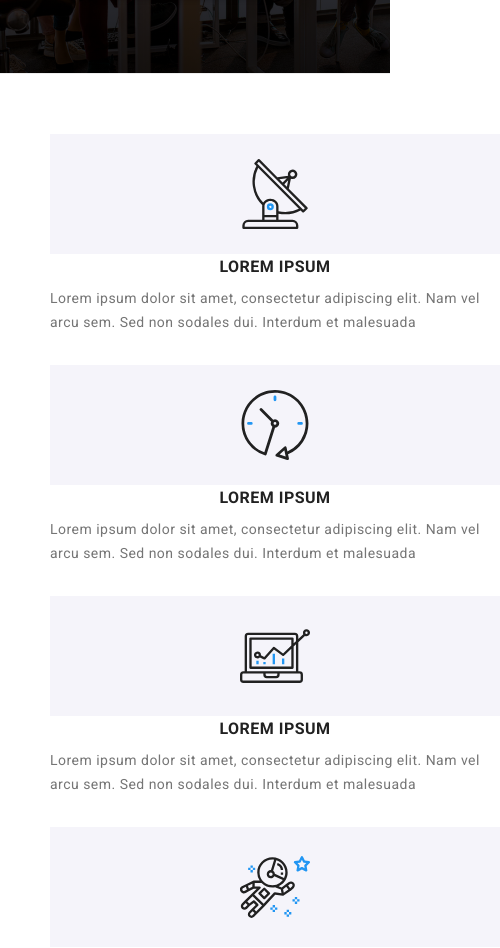
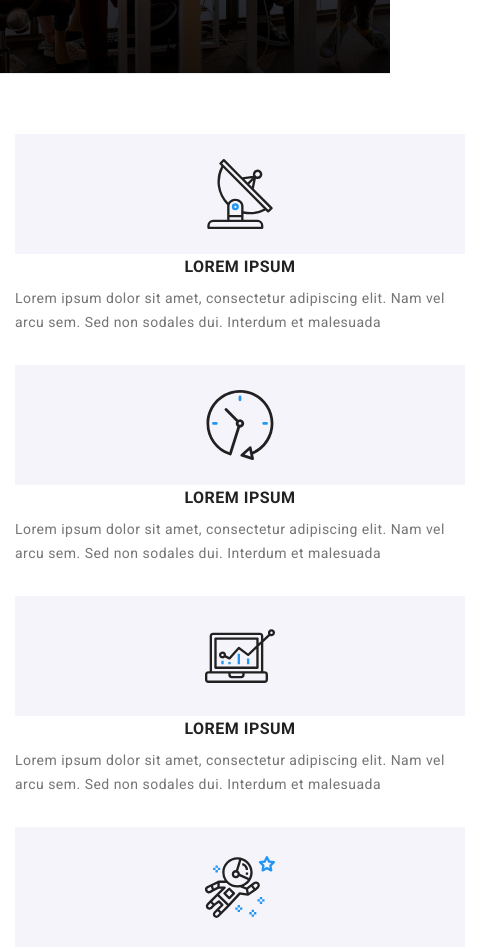
Before and after one commit to WeronikaNiemczyk/goit-markup-hw-08, a website: page index.html in a window 390 px wide. Shown: the part 387-1335 px from the top of the page, 500 px wide, since content can reach past the window. Drawn offline with Linux system fonts and the light colour scheme.

Commit message:
added width

```diff
--- a/sass/components/_list.scss
+++ b/sass/components/_list.scss
@@ -1,6 +1,10 @@
 .list {
   background-color: var(--main-background-color);
-
+}
+@media screen and (max-width: 768px) {
+  .list {
+    max-width: 480px;
+  }
 }
 .list--padding {
   padding-top: 0;
@@ -15,6 +19,10 @@
   flex-wrap: wrap;
   gap: 30px;
 
+  @media screen and (max-width: 768px) {
+    max-width: 450px;
+  }
+
   @media screen and (min-width: 768px) and (max-width: 1200px) {
     padding-bottom: 45px;
     padding-top: 60px;
--- a/sass/utils/_container.scss
+++ b/sass/utils/_container.scss
@@ -2,25 +2,27 @@
   padding: 0 15px;
   margin: 0 auto;
   width: 100%;
-  max-width: 320px;
+
 }
-
 
 @media screen and (min-width: 480px) {
   .container {
     max-width: 480px;
+
   }
 }
 
 @media screen and (min-width: 768px) {
   .container {
     max-width: 768px;
+
   }
 }
 
 @media screen and (min-width: 1200px) {
   .container {
     max-width: 1200px;
+
   }
 }
 
--- a/sass/utils/_section.scss
+++ b/sass/utils/_section.scss
@@ -1,4 +1,7 @@
 .section {
+  @media screen and (max-width: 768px) {
+    max-width: 480px;
+  }
   @media screen and (max-width: 1200px) {
     padding-top: 60px;
     padding-bottom: 60px;
```
Also changed, not shown: css/main.min.css, 1 other file.
